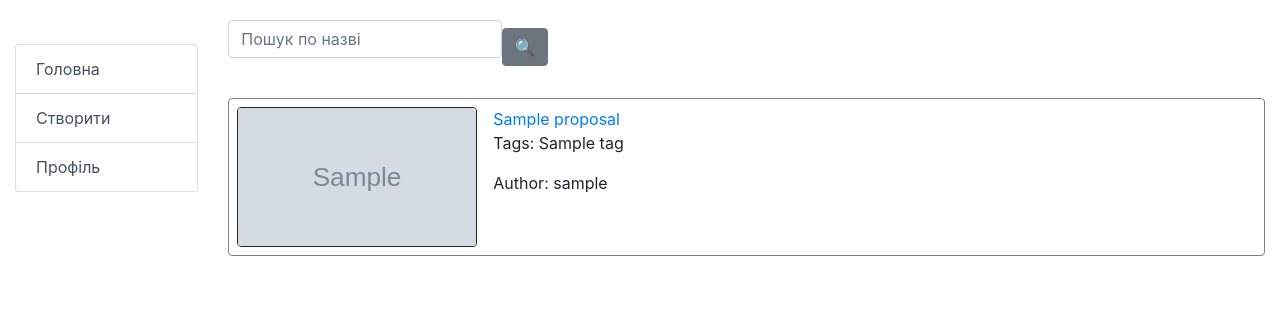
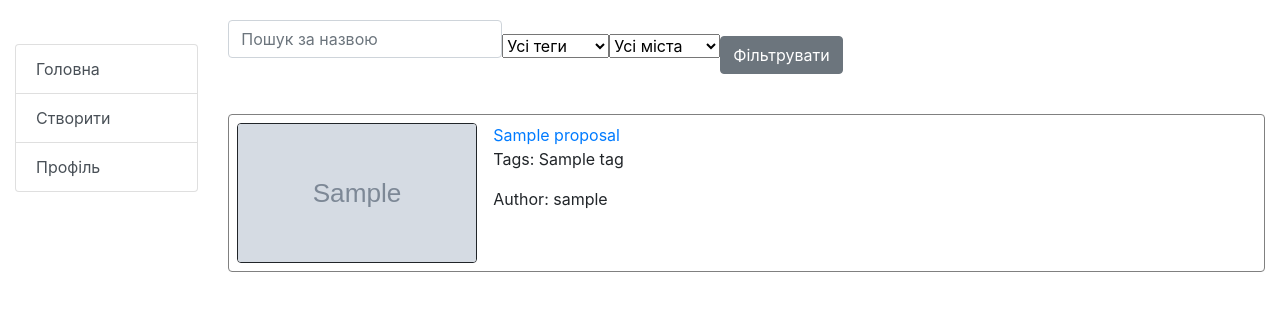
Before and after one commit to denlubn/caera-django, a Django app: page / in a window 1280 px wide. Shown: the top 311 px of the page. Run offline with Django 5.2, Linux system fonts and the light colour scheme; tables that the repository leaves empty hold one stand-in row (values such as "Sample post"); grey boxes marked "Sample" are stand-in pictures; some libraries are stand-ins or nearby versions.

Commit message:
add filters by tag, city and search by title

```diff
--- a/caera/forms.py
+++ b/caera/forms.py
@@ -1,7 +1,7 @@
 from django import forms
 from django.contrib.auth.forms import UserCreationForm
 
-from caera.models import Proposal, Tag, User
+from caera.models import Proposal, Tag, User, City
 
 
 class TagForm(forms.ModelForm):
@@ -33,8 +33,29 @@
         max_length=255,
         required=False,
         label="",
-        widget=forms.TextInput(attrs={"placeholder": "Пошук по назві"})
+        widget=forms.TextInput(attrs={"placeholder": "Пошук за назвою"})
     )
+
+    tags = forms.ModelChoiceField(
+        queryset=Tag.objects.none(),
+        required=False,
+        label="",
+        empty_label="Усі теги",
+        widget=forms.Select(attrs={"class": "form-select"})
+    )
+
+    city = forms.ModelChoiceField(
+        queryset=City.objects.none(),
+        required=False,
+        label="",
+        empty_label="Усі міста",
+        widget=forms.Select(attrs={"class": "form-select"})
+    )
+
+    def __init__(self, *args, **kwargs):
+        super().__init__(*args, **kwargs)
+        self.fields["tags"].queryset = Tag.objects.all()
+        self.fields["city"].queryset = City.objects.all()
 
 
 # image = forms.ImageField(
--- a/caera/views.py
+++ b/caera/views.py
@@ -33,27 +33,38 @@
 
 class ProposalListView(generic.ListView):
     model = Proposal
-    queryset = Proposal.objects.select_related('author').prefetch_related('tags')
 
     def get_context_data(self, *, object_list=None, **kwargs):
         context = super(ProposalListView, self).get_context_data(**kwargs)
 
         title = self.request.GET.get("title", "")
+        tag = self.request.GET.get("tags")
 
         context["search_form"] = ProposalSearchForm(initial={
             "title": title,
+            "tags": tag,
         })
 
         return context
 
     def get_queryset(self):
+        queryset = Proposal.objects.select_related('author', 'city').prefetch_related('tags')
         form = ProposalSearchForm(self.request.GET)
 
         if form.is_valid():
-            return self.queryset.filter(
-                title__icontains=form.cleaned_data["title"].strip()
-            )
-        return self.queryset
+            title = form.cleaned_data["title"]
+            tag = form.cleaned_data["tags"]
+            city = form.cleaned_data["city"]
+
+            if title:
+                queryset = queryset.filter(title__icontains=title.strip())
+            if tag:
+                queryset = queryset.filter(tags=tag)
+            if city:
+                queryset = queryset.filter(city=city)
+
+            return queryset
+        return queryset
 
 class ProposalDetailView(generic.DetailView):
     model = Proposal
--- a/caera_platform/settings.py
+++ b/caera_platform/settings.py
@@ -9,7 +9,7 @@
 For the full list of settings and their values, see
 https://docs.djangoproject.com/en/5.2/ref/settings/
 """
-
+import os
 from pathlib import Path
 
 # Build paths inside the project like this: BASE_DIR / 'subdir'.
@@ -121,6 +121,9 @@
 
 STATICFILES_DIRS = (BASE_DIR / "static",)
 
+MEDIA_URL = "/media/"
+MEDIA_ROOT = os.path.join(BASE_DIR, "media")
+
 # Default primary key field type
 # https://docs.djangoproject.com/en/5.2/ref/settings/#default-auto-field
 
--- a/caera_platform/urls.py
+++ b/caera_platform/urls.py
@@ -25,4 +25,10 @@
     path("", include("caera.urls", namespace="caera")),
     path("accounts/", include('django.contrib.auth.urls')),
     path("__debug__/", include(debug_toolbar.urls)),
-] + static(settings.STATIC_URL, document_root=settings.STATIC_ROOT)
+] + static(
+    settings.STATIC_URL,
+    document_root=settings.STATIC_ROOT
+) + static(
+    settings.MEDIA_URL,
+    document_root=settings.MEDIA_ROOT
+)
--- a/templates/caera/proposal_list.html
+++ b/templates/caera/proposal_list.html
@@ -9,11 +9,22 @@
   {#      </a>#}
   {#  </h1>#}
 
-  <form action="" method="get" class="form-inline">
-    {{ search_form|crispy }}
-    <input type="submit" value="🔍" class="btn btn-secondary">
-  </form>
-
+  <div class="d-flex gap-2 mb-3">
+    <form action="" method="get" class="form-inline d-flex gap-2 align-items-end">
+      <div>
+        {{ search_form.title|as_crispy_field }}
+      </div>
+      <div>
+        {{ search_form.tags|as_crispy_field }}
+      </div>
+      <div>
+        {{ search_form.city|as_crispy_field }}
+      </div>
+      <div>
+        <input type="submit" value="Фільтрувати" class="btn btn-secondary">
+      </div>
+    </form>
+  </div>
   <br>
 
   {% if proposal_list %}
```
